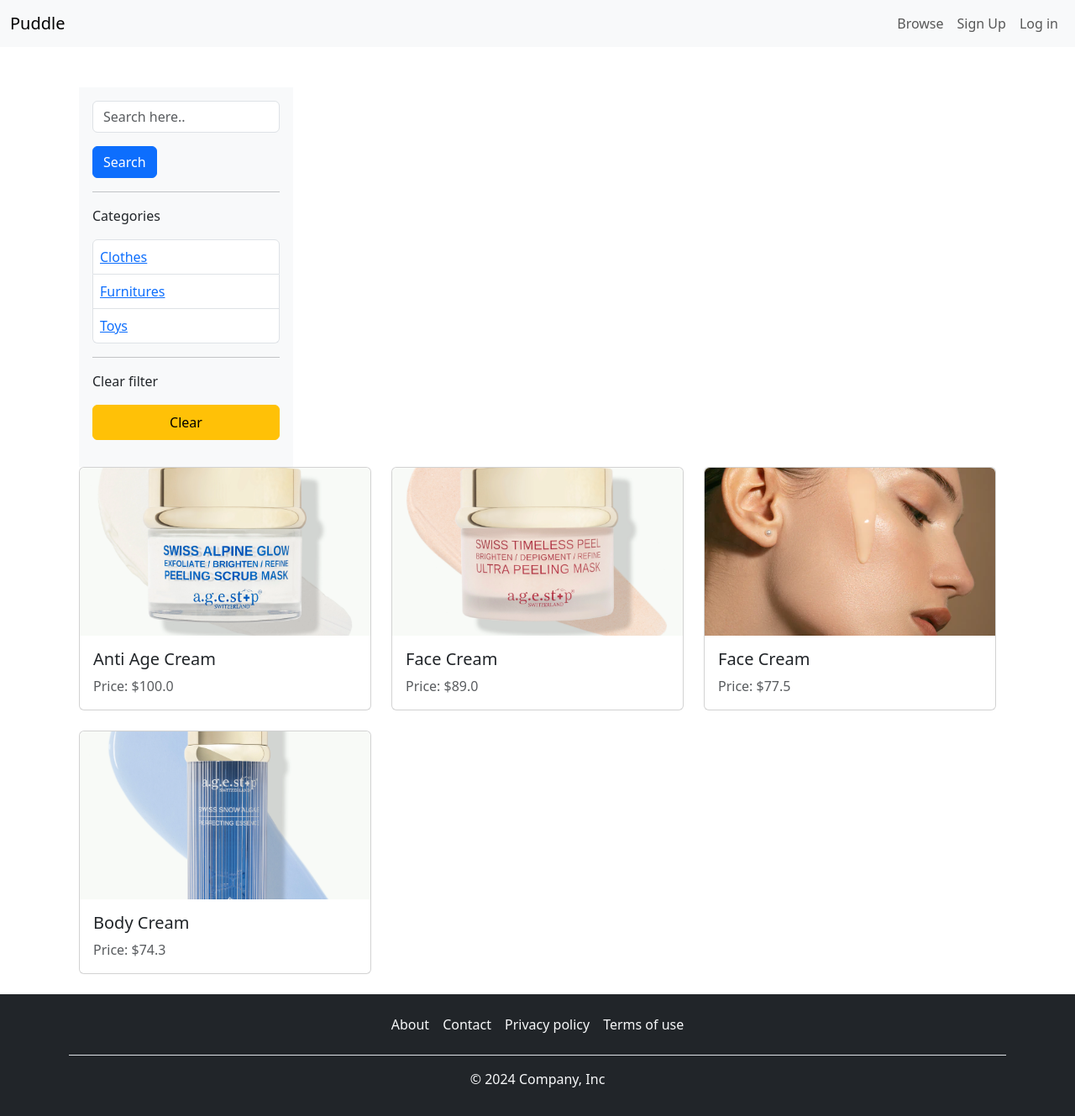
After one commit to Luvanadomi/ShopWave, a Django app: page /items/ in a window 1280 px wide. The commit adds this page. Shown: the whole page at 84% size. Run offline with Django 5.2, Linux system fonts and the light colour scheme; data comes from the database, SQL or seed files in the repository; both versions use the stored data as it was after the commit.

Commit message:
created search functionality

```diff
--- a/base/templates/base/base.html
+++ b/base/templates/base/base.html
@@ -3,9 +3,8 @@
 <head>
     <meta charset="utf-8">
     <meta name="viewport" content="width=device-width,initial-scale=1.0">
-        <title>{% block title %}  {% endblock  %}  | Puddle</title>
+    <title>{% block title %}Puddle{% endblock %}</title>
     <link href="https://cdn.jsdelivr.net/npm/bootstrap@5.3.3/dist/css/bootstrap.min.css" rel="stylesheet" integrity="sha384-QWTKZyjpPEjISv5WaRU9OFeRpok6YctnYmDr5pNlyT2bRjXh0JMhjY6hW+ALEwIH" crossorigin="anonymous">
-
 </head>
 
 <body>
@@ -13,9 +12,13 @@
 <nav class="navbar navbar-expand-lg bg-body-tertiary">
     <div class="container-fluid">
         <a class="navbar-brand" href="/">Puddle</a>
-            <ul class="nav justify-content-end">
+        <button class="navbar-toggler" type="button" data-bs-toggle="collapse" data-bs-target="#navbarNav" aria-controls="navbarNav" aria-expanded="false" aria-label="Toggle navigation">
+            <span class="navbar-toggler-icon"></span>
+        </button>
+        <div class="collapse navbar-collapse justify-content-end" id="navbarNav">
+            <ul class="navbar-nav">
                 <li class="nav-item">
-                    <a class="nav-link" href="#">Browse</a>
+                    <a class="nav-link" href="{% url 'item:items' %}">Browse</a>
                 </li>
                 {% if request.user.is_authenticated %}
                 <li class="nav-item">
@@ -25,41 +28,39 @@
                     <a class="nav-link" href="{% url 'dashboard:index' %}">Dashboard</a>
                 </li>
                 <li class="nav-item">
-                    <a class="nav-link " href="{% url 'item:new' %}" >New Item</a>
+                    <a class="nav-link" href="{% url 'item:new' %}">New Item</a>
                 </li>
                 {% else %}
                 <li class="nav-item">
                     <a class="nav-link" href="{% url 'base:signup' %}">Sign Up</a>
                 </li>
                 <li class="nav-item">
-                    <a class="nav-link " href="{% url 'base:login' %}" >Log in</a>
+                    <a class="nav-link" href="{% url 'base:login' %}">Log in</a>
                 </li>
                 {% endif %}
             </ul>
         </div>
+    </div>
 </nav>
 
-        <div class="px-6 py-6">
+<div class="container mt-5">
     {% block content %}
-            {% endblock  %}
+    {% endblock %}
 </div>
 
-        <div class="container bg-light ">
-            <footer class="py-3 my-4">
+<footer class="bg-dark text-light py-3">
+    <div class="container">
         <ul class="nav justify-content-center border-bottom pb-3 mb-3">
-                <li class="nav-item"><a href="#" class="nav-link px-2 text-body-secondary">About</a></li>
-                <li class="nav-item"><a href="{% url 'base:contact' %}" class="nav-link px-2 text-body-secondary">Contact</a></li>
-                <li class="nav-item"><a href="#" class="nav-link px-2 text-body-secondary">Privacy policy</a></li>
-                <li class="nav-item"><a href="#" class="nav-link px-2 text-body-secondary">Terms of use</a></li>
-
+            <li class="nav-item"><a href="#" class="nav-link px-2 text-light">About</a></li>
+            <li class="nav-item"><a href="{% url 'base:contact' %}" class="nav-link px-2 text-light">Contact</a></li>
+            <li class="nav-item"><a href="#" class="nav-link px-2 text-light">Privacy policy</a></li>
+            <li class="nav-item"><a href="#" class="nav-link px-2 text-light">Terms of use</a></li>
         </ul>
-                <p class="text-center text-body-secondary">&copy; 2024 Company, Inc</p>
+        <p class="text-center text-light">&copy; 2024 Company, Inc</p>
+    </div>
 </footer>
-        </div>
-
-
-    </body>
 
 <script src="https://cdn.jsdelivr.net/npm/bootstrap@5.3.3/dist/js/bootstrap.bundle.min.js" integrity="sha384-YvpcrYf0tY3lHB60NNkmXc5s9fDVZLESaAA55NDzOxhy9GkcIdslK1eN7N6jIeHz" crossorigin="anonymous"></script>
 
+</body>
 </html>
--- a/item/templates/item/detail.html
+++ b/item/templates/item/detail.html
@@ -8,7 +8,7 @@
             <img src="{{ item.image.url }}" class="img-fluid rounded shadow" style="width: 100%; max-width: 400px; height: auto;">
         </div>
         <div class="col-md-4 p-4 bg-light rounded shadow">
-            <h1 class="mb-4">{{ item.name }}</h1>
+            <h1 class="mb-4">{{ item.description }}</h1>
             <p class="text-muted mb-2"><strong>Price:</strong> ${{ item.price }}</p>
             <p class="text-muted mb-4"><strong>Seller:</strong> {{ item.created_by.username }}</p>
             <a href="#" class="btn btn-primary mb-3">Contact Seller</a>
--- /dev/null
+++ b/item/templates/item/items.html
@@ -0,0 +1,60 @@
+{% extends "base/base.html" %}
+
+{% block title %}
+   Items
+{% endblock %}
+
+{% block content %}
+<div class="container-fluid">
+    <div class="row">
+      <!-- Sidebar -->
+<div class="col-md-3">
+    <div class="bg-light p-3">
+        <form method="get" action="{% url 'item:items' %}">
+            <div class="mb-3">
+                <input name="query" type="text" class="form-control" value="{{ query }}" placeholder="Search here..">
+            </div>
+            <button type="submit" class="btn btn-primary btn-block">Search</button>
+        </form>
+        <hr>
+        <p class="font-semibold">Categories</p>
+       <ul class="list-group">
+            {% for category in categories %}
+                <li class="list-group-item py-2 px-2{% if category.id == category_id %} bg-gray-100 {% endif %}">
+                      <a href="{% url 'item:items' %}?query={{ query }}&category={{ category.id }}">{{ category.name }}</a>
+                 </li>
+            {% endfor %}
+        </ul>
+
+        <hr>
+        <p class="font-semibold">Clear filter</p>
+       <ul class="list-unstyled">
+            <li class="mb-2">
+             <a href="{% url 'item:items' %}" class="btn btn-warning py-2 px-4 d-block">Clear</a>
+            </li>
+        </ul>
+
+    </div>
+</div>
+
+    </div>
+    <div class="col-span-3">
+        <div class="row">
+            {% for item in items %}
+            <div class="col-md-4 mb-4">
+                <a href="{% url 'item:detail' item.id %}" class="text-decoration-none">
+                    <div class="card h-100">
+                        <img src="{{ item.image.url }}" class="card-img-top rounded-top" style="height: 200px; object-fit: cover;">
+                        <div class="card-body">
+                            <h5 class="card-title">{{ item.description }}</h5>
+                            <p class="card-text text-muted">Price: ${{ item.price }}</p>
+                        </div>
+                    </div>
+                </a>
+            </div>
+            {% endfor %}
+        </div>
+    </div>
+</div>
+
+{% endblock %}
--- a/item/urls.py
+++ b/item/urls.py
@@ -6,6 +6,7 @@ app_name='item'
 urlpatterns=[
     path('<int:pk>/', views.detail,name='detail'),
     path('new/', views.new,name='new'),
+    path('', views.items,name='items'),
     path('<int:pk>/delete/', views.delete,name='delete'),
     path('<int:pk>/edit/', views.edit,name='edit'),
 
--- a/item/views.py
+++ b/item/views.py
@@ -1,9 +1,28 @@
 from django.shortcuts import render,redirect,get_object_or_404
-from .models import Item
+from .models import Item,Category
 from .forms import NewItemForm,EditItemForm
 from django.contrib.auth.decorators import login_required
 import logging
 from django.db import IntegrityError
+
+def items(request):
+    query=request.GET.get('query','')
+    items=Item.objects.filter(is_sold=False)
+    categories=Category.objects.all()
+    category_id=request.GET.get('category',0)
+
+    if category_id:
+        items=items.filter(category_id = category_id)
+
+    if query:
+        items=items.filter(description__icontains=query)
+    return render(request,'item/items.html',{
+        'items':items,
+        'query':query,
+        'categories':categories,
+        'category_id': int(category_id)
+    })
+
 
 def detail(request,pk):
     item=get_object_or_404(Item,pk=pk)
```
Also changed, not shown: db.sqlite3, media/item_images/body4.webp (added). Lines whose indentation alone changed are shown as unchanged.
